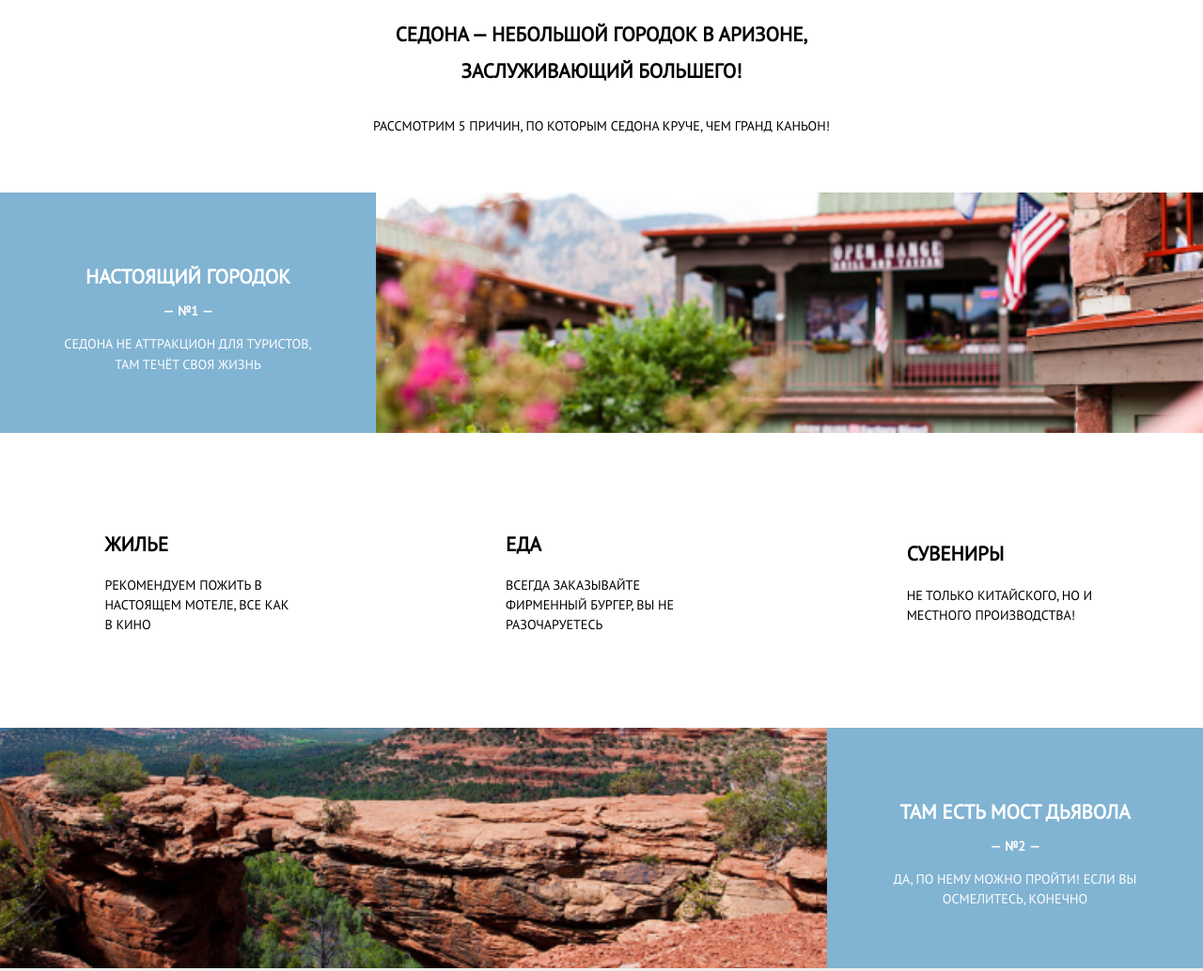
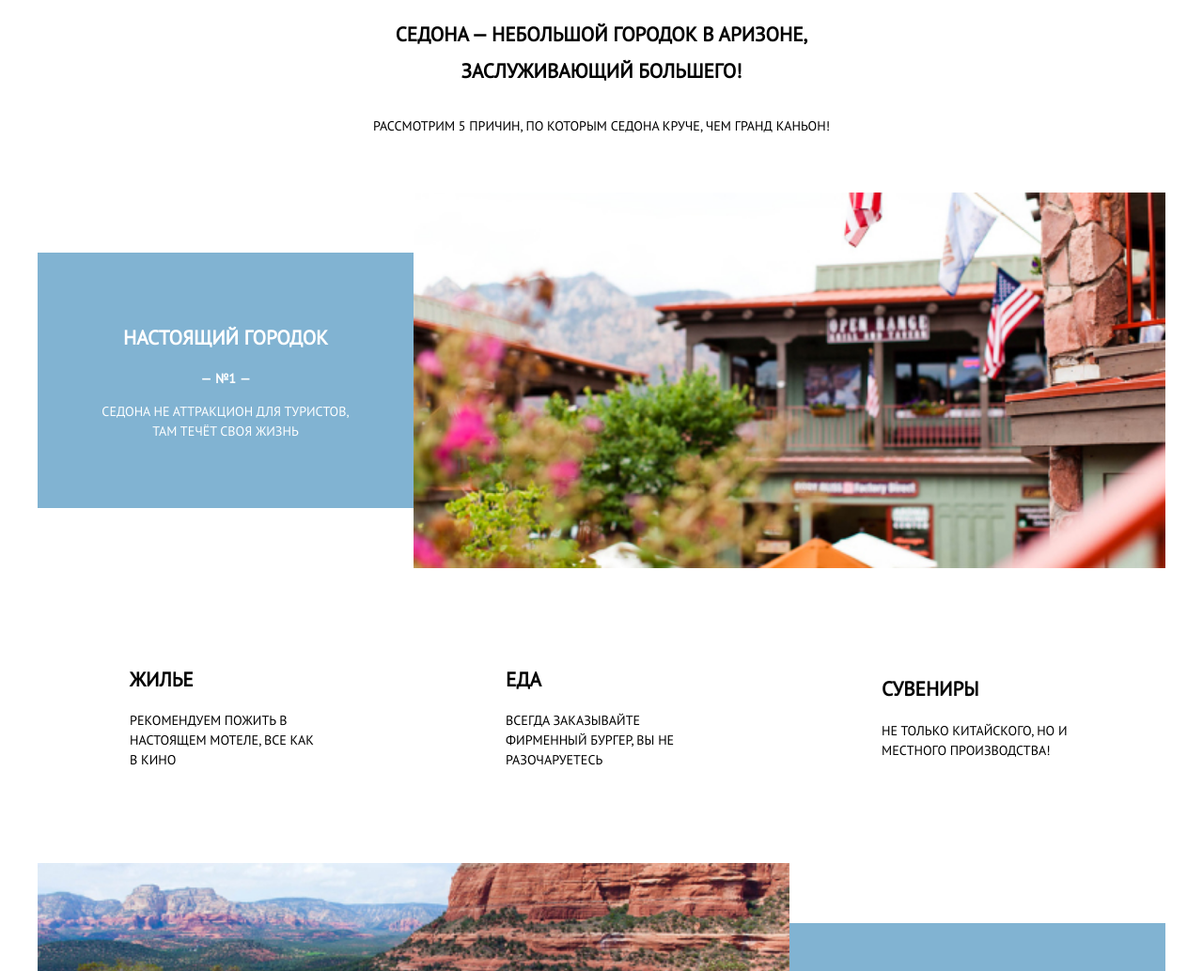
Before and after one commit to htmlacademy-adaptive/472465-sedona-25, a website: page source/index.html in a window 1280 px wide. Shown: the part 609-1643 px from the top of the page at 94% size. Drawn offline with nearby package versions, Linux system fonts and the light colour scheme; files that its build step writes are made by us from their sources; files whose address does not match are found by name.

Commit message:
необходимо переделать всю сетку

```diff
--- a/source/index.html
+++ b/source/index.html
@@ -65,9 +65,9 @@
               там течёт своя
               жизнь</p>
           </div>
-          <div class="benefits-list__illustration">
-            <img class="benefits-list__pic" src="img/to_dignity_1.jpg" alt="фото районной управы городка Седона">
-          </div>
+
+          <img class="benefits-list__pic" src="img/to_dignity_1.jpg" alt="фото районной управы городка Седона">
+
         </li>
 
         <li class="benefits-list__item">
--- a/source/sass/blocks/benefits-list.scss
+++ b/source/sass/blocks/benefits-list.scss
@@ -18,7 +18,6 @@
   width: 100%;
 
   @media (min-width: $tablet-width) {
-    flex-basis: 1fr;
   }
 }
 
@@ -35,6 +34,5 @@
 .benefits-list__pic {
   display: block;
   object-fit: cover;
-  max-height: 256px;
   width: 100%;
 }
--- a/source/sass/blocks/dignity.scss
+++ b/source/sass/blocks/dignity.scss
@@ -6,18 +6,14 @@
   background-color: $die-color;
   text-transform: uppercase;
   padding: 3rem 1rem;
-  width: 100%;
+  flex-basis: 100%;
+  min-height: 191px;
 
   @media (min-width: $tablet-width) {
-    max-height: 256px;
-    flex-basis: 256px;
+    flex-basis: calc(100% / 3);
     flex-shrink: 0;
     padding-top: 4rem;
     padding-bottom: 4rem;
-  }
-
-  @media (min-width: $desktop-width) {
-    flex-basis: 400px;
   }
 }
 
--- a/source/sass/global-variables.scss
+++ b/source/sass/global-variables.scss
@@ -1,7 +1,7 @@
 // devices
 $mobile-width: 320px;
 $tablet-width: 768px;
-$desktop-width: 1280px;
+$desktop-width: 1200px;
 
 // colors
 $die-color: #81b3d2;
```
